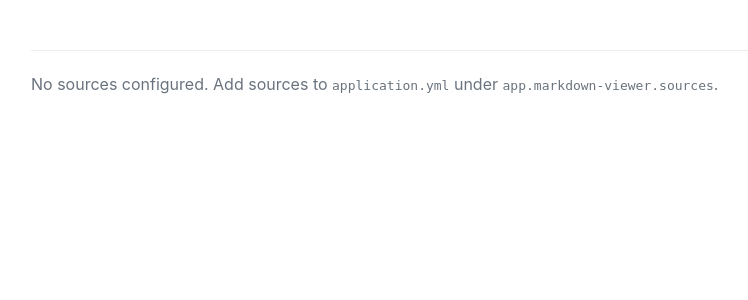
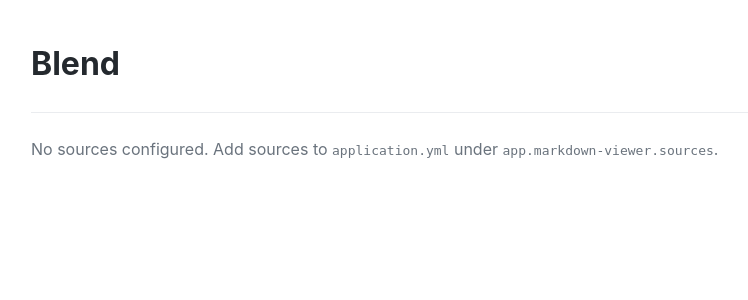
Before and after one commit to sulika/blend, a Spring app: template src/main/resources/templates/markdown/home.html in a window 1280 px wide. Shown: the top 300 px of the page, without its empty margins (209-957 px from the left). Run offline with Thymeleaf, Linux system fonts and the light colour scheme; the template is opened without the code that fills it, so the values that code supplies are empty.

Commit message:
Improving titles

```diff
--- a/src/main/resources/templates/markdown/home.html
+++ b/src/main/resources/templates/markdown/home.html
@@ -18,7 +18,7 @@
             color: #24292e;
             line-height: 1.5;
         }
-        h1 { border-bottom: 1px solid #eaecef; padding-bottom: 0.3em; }
+        h1 { margin-bottom: 4px; }
         ul { list-style: none; padding: 0; }
         li { margin: 12px 0; }
         a { color: #0366d6; text-decoration: none; font-size: 1.05rem; }
@@ -33,10 +33,12 @@
         }
         .source-card:hover { background: #f6f8fa; }
         p.empty { color: #6a737d; }
+        .tagline { margin: 0 0 24px; padding-bottom: 20px; border-bottom: 1px solid #eaecef; font-size: 1.1rem; color: #6a737d; }
     </style>
 </head>
 <body>
-    <h1 th:text="${htmlConfig.title}">Markdown Viewer</h1>
+    <h1>Blend</h1>
+    <p class="tagline" th:text="${htmlConfig.title}">Markdown Viewer</p>
 
     <th:block th:if="${#lists.isEmpty(sources)}">
         <p class="empty">No sources configured. Add sources to <code>application.yml</code> under <code>app.markdown-viewer.sources</code>.</p>
--- a/src/main/resources/templates/markdown/view.html
+++ b/src/main/resources/templates/markdown/view.html
@@ -31,6 +31,7 @@
             max-height: 100vh;
         }
         .sidebar-header { margin-bottom: 12px; }
+        .sidebar-brand { font-size: 0.7rem; font-weight: 700; letter-spacing: 0.06em; text-transform: uppercase; color: #6a737d; margin-bottom: 8px; }
         .sidebar-back { color: #0366d6; text-decoration: none; font-size: 0.8rem; }
         .sidebar-back:hover { text-decoration: underline; }
         .sidebar-title { font-weight: 600; margin-top: 8px; color: #24292e; font-size: 0.9rem; }
@@ -80,6 +81,7 @@
 <body>
     <nav class="sidebar">
         <div class="sidebar-header">
+            <div class="sidebar-brand">Blend</div>
             <a href="/markdown" class="sidebar-back">← All Sources</a>
             <div class="sidebar-title" th:text="${page.sourceName()}">Source</div>
         </div>
```
